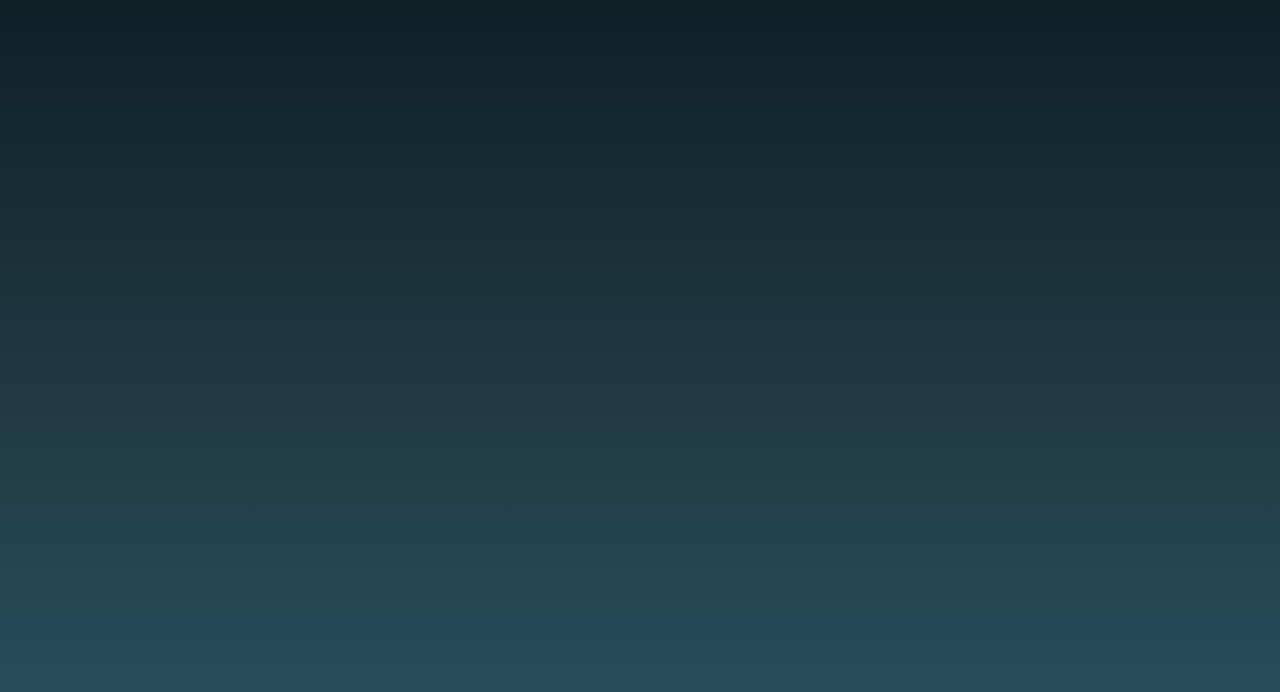
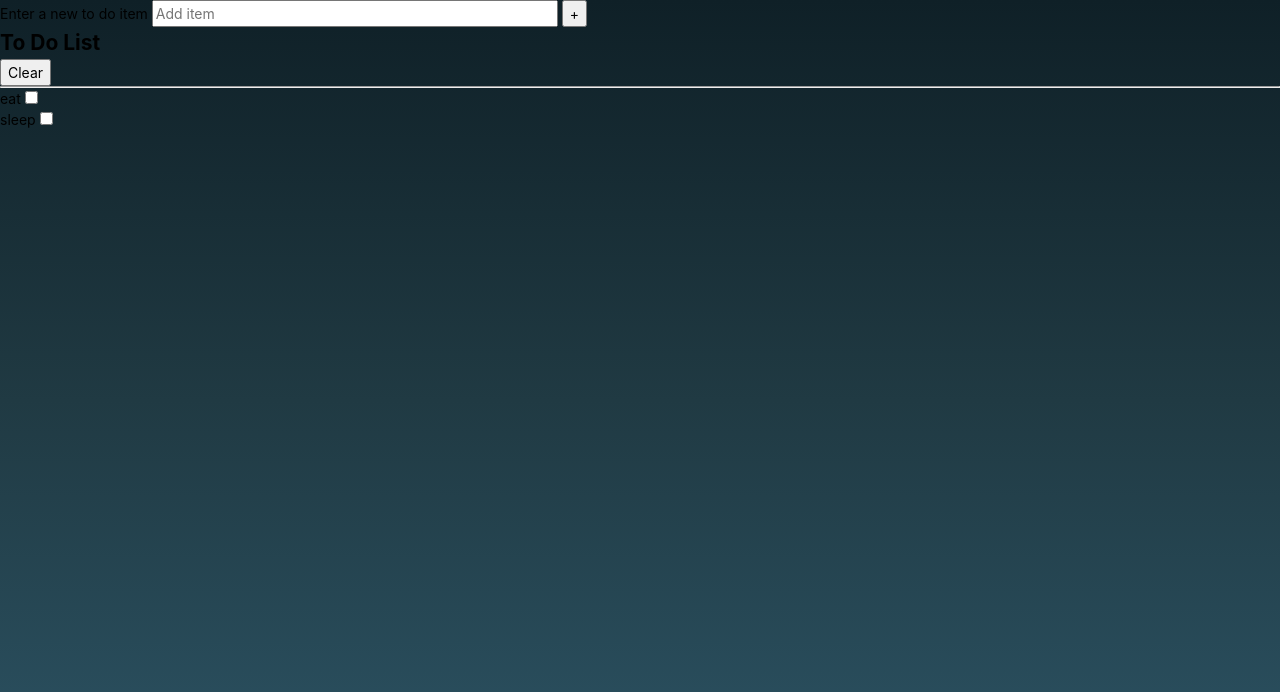
Before and after one commit to Duke-Skygawker/to-do-list-app, a plain HTML site: page index.html in a window 1280 px wide. Drawn offline with Linux system fonts and the light colour scheme.

Commit message:
basic html done

```diff
--- a/index.css
+++ b/index.css
@@ -65,9 +65,5 @@ body {
     #203a43,
     #0f2027
   ); /* W3C, IE 10+/ Edge, Firefox 16+, Chrome 26+, Opera 12+, Safari 7+ */
+  min-height: 100vh;
 }
-.main-div {
-  width: 90%;
-  min-height: 100vh;
-  margin: auto;
-}
--- a/index.html
+++ b/index.html
@@ -7,6 +7,54 @@
     <title>To-do list app</title>
   </head>
   <body>
-    <div class="main-div"></div>
+    <main>
+      <section class="newItemEntry">
+        <form id="itemEntryForm" action="">
+          <label for="newItem"> Enter a new to do item</label>
+          <input
+            id="newItem"
+            type="text"
+            size="40"
+            autocomplete="off"
+            placeholder="Add item"
+            tabindex="0"
+          />
+          <button
+            id="addItemBtn"
+            class="button"
+            title="Add new item"
+            aria-label="Add new item to list"
+            tabindex="0"
+          >
+            +
+          </button>
+        </form>
+      </section>
+      <section class="listContainer">
+        <div class="listTitle">
+          <h1>To Do List</h1>
+          <button
+            id="clearItemsBtn"
+            class="button"
+            title="clear the list"
+            aria-label="remove all items from the list"
+            tabindex="0"
+          >
+            Clear
+          </button>
+        </div>
+        <hr />
+        <div class="listItems">
+          <div class="item">
+            <label for="1">eat</label>
+            <input id="1" type="checkbox" tabindex="0" />
+          </div>
+          <div class="item">
+            <label for="2">sleep</label>
+            <input id="2" type="checkbox" tabindex="0" />
+          </div>
+        </div>
+      </section>
+    </main>
   </body>
 </html>
```
